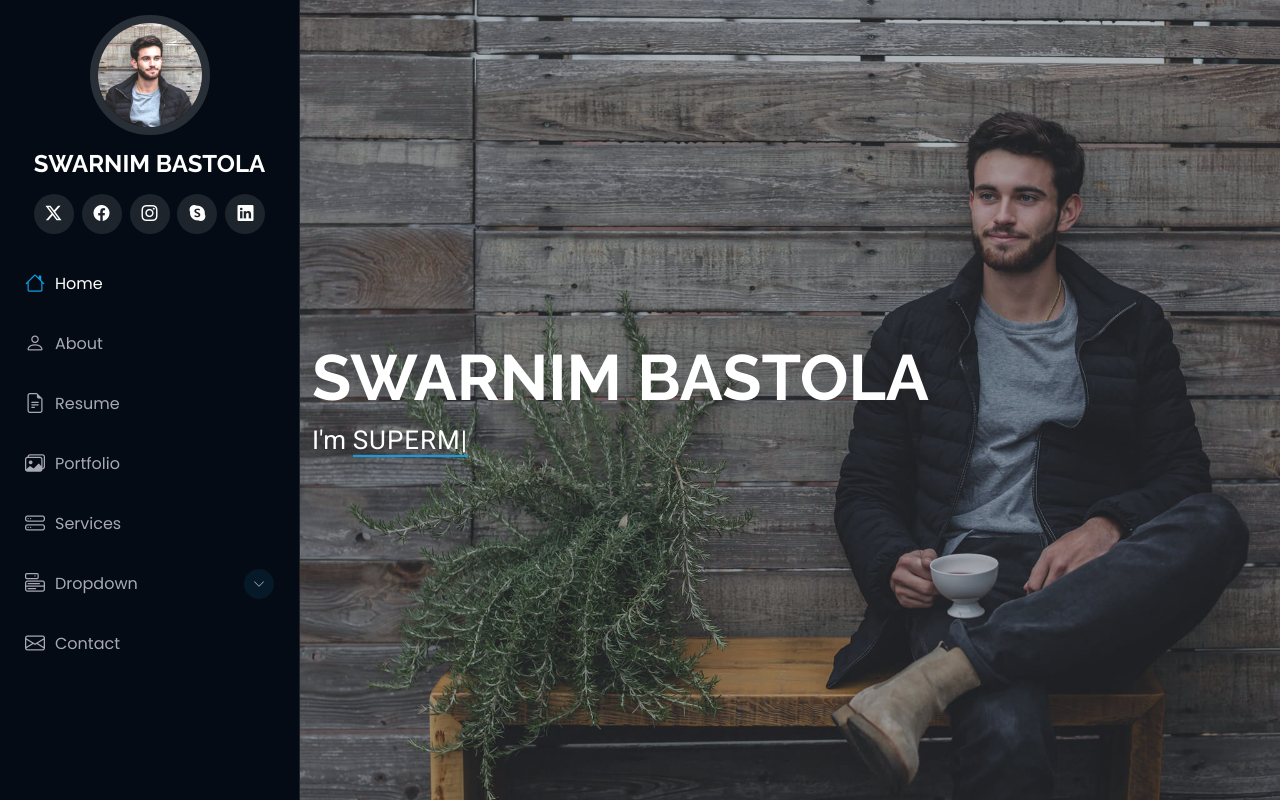
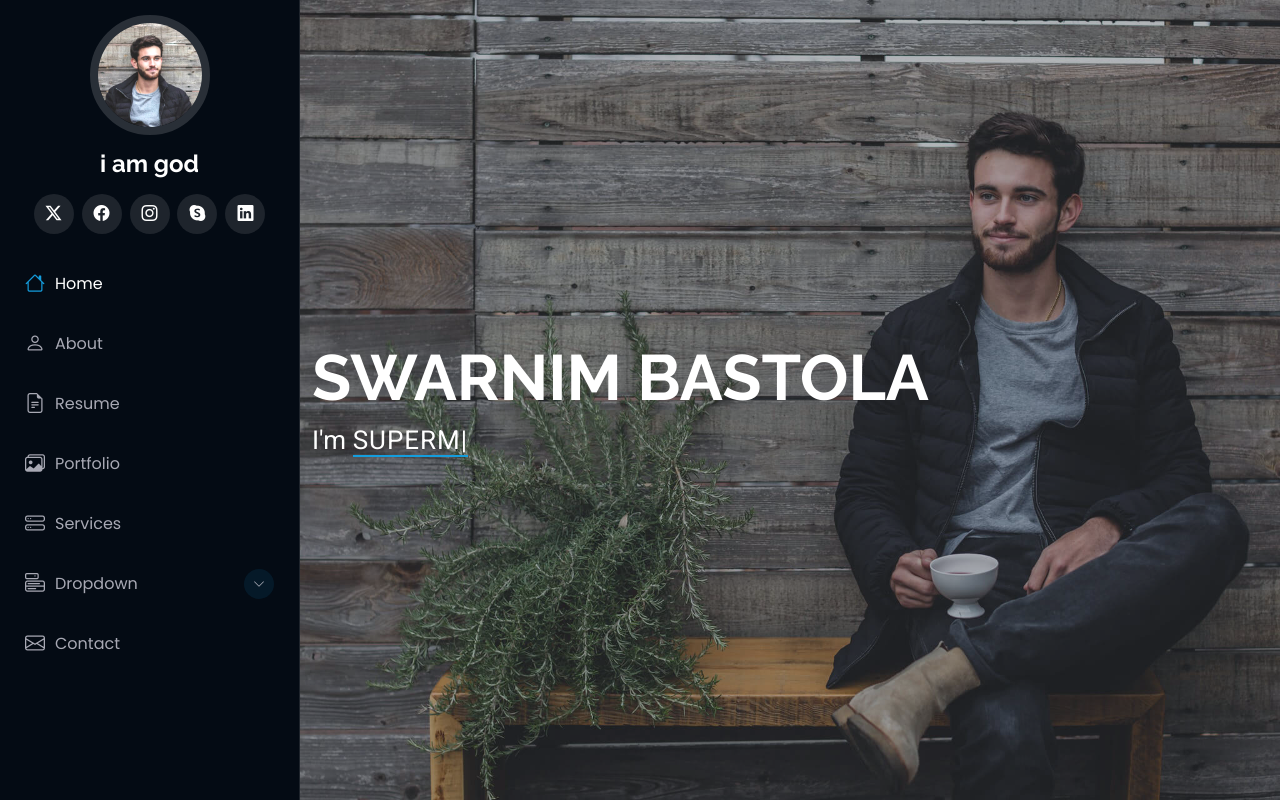
Before and after one commit to swarnim235/Portfolio-websites, a plain HTML site: page index.html in a window 1280 px wide. Shown: the top 802 px of the page. Drawn offline with Linux system fonts and the light colour scheme.

Commit message:
Update index.html

```diff
--- a/index.html
+++ b/index.html
@@ -48,7 +48,7 @@
     <a href="index.html" class="logo d-flex align-items-center justify-content-center">
       <!-- Uncomment the line below if you also wish to use an image logo -->
       <!-- <img src="assets/img/logo.png" alt=""> -->
-      <h1 class="sitename">SWARNIM BASTOLA</h1>
+      <h1 class="sitename">i am god</h1>
     </a>
 
     <div class="social-links text-center">
```
